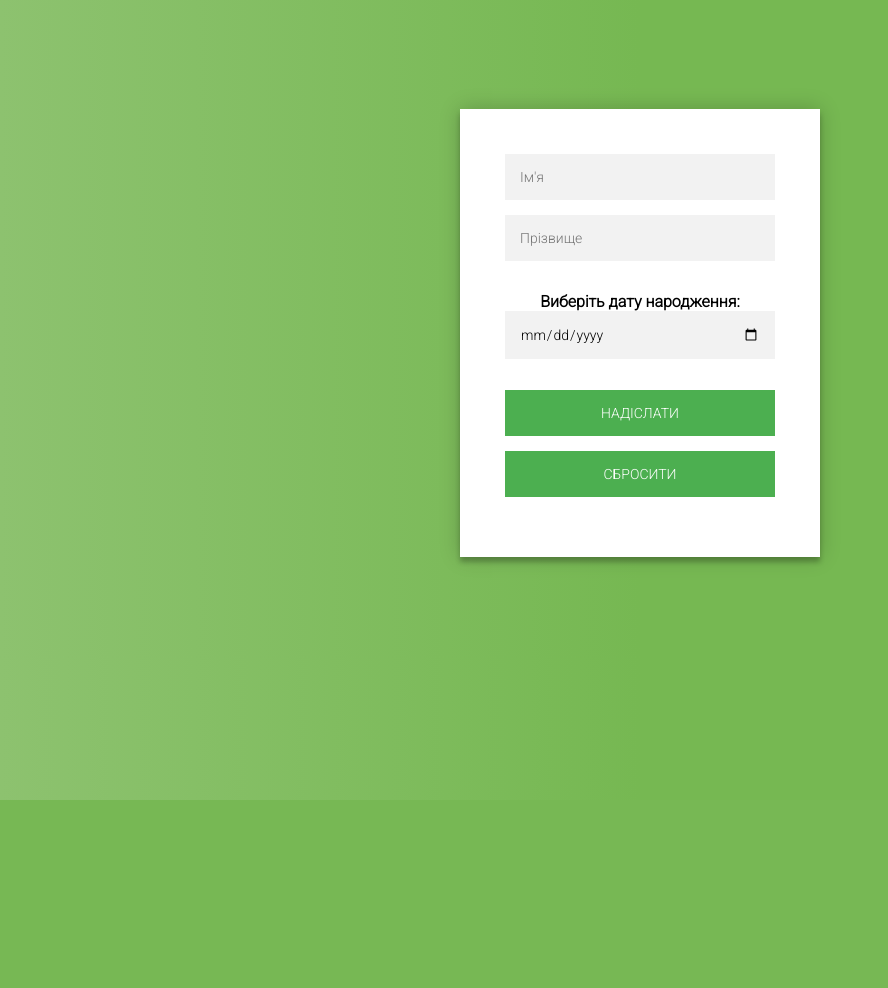
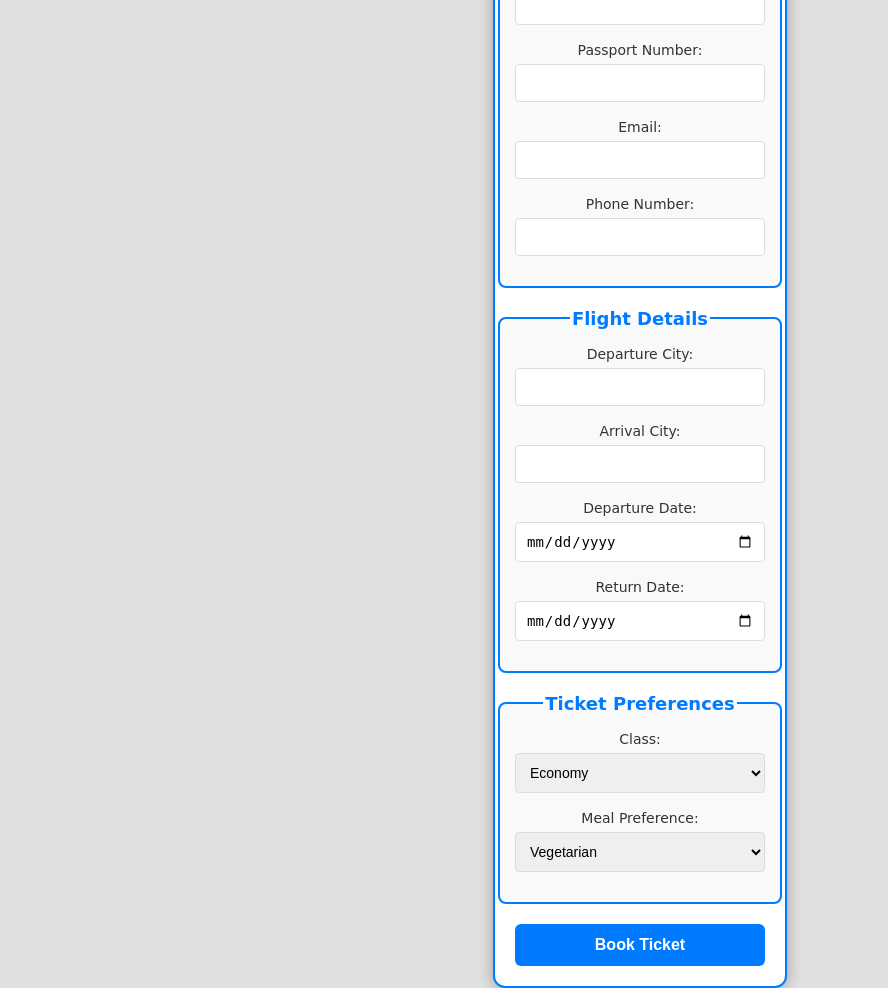
Before and after one commit to TheTrueLoser/web-app-or-smth, a Flask app: page / in a window 1280 px wide. Shown: the whole page, without its empty margins (0-888 px from the left). Before the commit the page ends 800 px from the top, so only its background shows below. Run offline with Flask 3, Linux system fonts and the light colour scheme.

Commit message:
Add files via upload

```diff
--- a/server.py
+++ b/server.py
@@ -1,41 +1,37 @@
+from flask import Flask, session, request, render_template, redirect, url_for, jsonify
 from random import randint
-from flask import Flask, session, redirect, url_for, request, render_template
 from main_db_controll import db
+
+app = Flask(__name__)
+app.config['SECRET_KEY'] = 'supersecretkey'
+
+@app.route('/')
 def index():
-   max_quiz = 3
-   session['quiz'] = randint(1, max_quiz)
+    """Display the main page and start a new quiz session."""
+    max_quiz = 3
+    session['quiz'] = randint(1, max_quiz)
+    session['last_question'] = 0
+    return render_template('main.html')
 
-   session['last_question'] = 0
-   return render_template('main.html')
-# f'''<a href="/test">Тест №{session['quiz']}</a>'''
+@app.route('/test', methods=['POST'])
+def test():
+    """Handle form submissions and update the database."""
+    if request.method == 'POST':
+        try:
+            obj = request.form.to_dict()
+            db.add_data(obj)
+            info = db.get_data()
+            return render_template('answer.html', data=info)
+        except Exception as e:
+            print(f"Error: {e}")
+            return jsonify({"error": "Failed to process the data."}), 500
 
+    return 'Only POST requests are allowed', 405
 
-
-def test():
-   if request.method == 'POST':
-      # print(request.form.get('first_name'))
-      obj = request.form.to_dict()
-      print(obj)
-      db.add_data(obj)
-      info = db.get_data()
-      print(info)
-      return render_template('answer.html', obj=info)
-   # obj['first_name'][0]
-   # request.form.get('first_name')
-   return 'Получил не POST запрос'
-
+@app.route('/result')
 def result():
-   return "that's all folks!"
-
-
-
-# Створюємо об'єкт веб-програми:
-app = Flask(__name__)
-app.add_url_rule('/', 'index', index)   # створює правило для URL '/'
-app.add_url_rule('/test', 'test', test, methods=['POST']) # створює правило для URL '/test'
-app.add_url_rule('/result', 'result', result) # створює правило для URL '/test'
-app.config['SECRET_KEY'] = 'secret_key'
+    """Display a result page."""
+    return "That's all folks!"
 
 if __name__ == '__main__':
-   # Запускаємо веб-сервер:
-   app.run(debug=True)
+    app.run(debug=True)
--- a/static/css/style.css
+++ b/static/css/style.css
@@ -1,98 +1,116 @@
 @import url(https://fonts.googleapis.com/css?family=Roboto:300);
 
-.login-page {
-  width: 360px;
-  padding: 8% 0 0;
-  margin: auto;
+body {
+  font-family: 'Comic Sans MS', cursive, sans-serif;
+  background-color: #e0e0e0;
+  margin: 0;
+  padding: 0;
+  display: flex;
+  justify-content: center;
+  align-items: center;
+  height: 100vh; /* Full viewport height */
 }
-.form {
-  position: relative;
-  z-index: 1;
-  background: #FFFFFF;
-  max-width: 360px;
-  margin: 0 auto 100px;
-  padding: 45px;
-  text-align: center;
-  box-shadow: 0 0 20px 0 rgba(0, 0, 0, 0.2), 0 5px 5px 0 rgba(0, 0, 0, 0.24);
+
+.centered-container {
+  display: flex;
+  justify-content: center;
+  align-items: center;
+  width: 100%;
+  height: 100%;
 }
-.form input {
-  font-family: "Roboto", sans-serif;
-  outline: 0;
-  background: #f2f2f2;
+
+.form-container {
   width: 100%;
-  border: 0;
-  margin: 0 0 15px;
+  max-width: 250px; /* Set to make the form less wide */
+  background: #fff;
+  padding: 20px;
+  border-radius: 12px;
+  box-shadow: 0 0 15px rgba(0, 0, 0, 0.3);
+  border: 2px solid #007bff;
+  text-align: center; /* Center text inside the container */
+  position: relative; /* Ensure the pseudo-element aligns correctly */
+}
+
+.form-container::before {
+  content: "";
+  position: absolute;
+  top: 0;
+  left: 0;
+  width: 100%;
+  height: 8px;
+  background: linear-gradient(90deg, #007bff, #00aaff);
+}
+
+h1 {
+  color: #333;
+  margin-bottom: 20px;
+  font-size: 24px;
+  font-weight: bold;
+}
+
+.ticket-form {
+  display: flex;
+  flex-direction: column;
+  align-items: center; /* Center form elements horizontally */
+}
+
+fieldset {
+  border: 2px solid #007bff;
+  border-radius: 8px;
+  margin-bottom: 20px;
   padding: 15px;
+  background: #f9f9f9;
+  width: 100%; /* Fieldset takes full width of form-container */
+}
+
+legend {
+  font-weight: bold;
+  color: #007bff;
+  font-size: 18px;
+}
+
+label {
+  margin: 10px 0 5px;
+  color: #333;
+  font-size: 14px;
+}
+
+input[type="text"],
+input[type="email"],
+input[type="tel"],
+input[type="date"],
+select {
+  width: 100%;
+  padding: 10px;
+  margin: 5px 0 15px;
+  border: 1px solid #ddd;
+  border-radius: 4px;
   box-sizing: border-box;
   font-size: 14px;
 }
-.form .button {
-  font-family: "Roboto", sans-serif;
-  text-transform: uppercase;
-  outline: 0;
-  background: #4CAF50;
+
+button {
   width: 100%;
-  border: 0;
-  padding: 15px;
-  color: #FFFFFF;
+  padding: 12px;
+  background-color: #007bff;
+  color: white;
+  border: none;
+  border-radius: 6px;
+  cursor: pointer;
+  font-size: 16px;
+  font-weight: bold;
+}
+
+button:hover {
+  background-color: #0056b3;
+}
+
+.ticket-info {
   font-size: 14px;
-  -webkit-transition: all 0.3 ease;
-  transition: all 0.3 ease;
-  cursor: pointer;
+  margin-top: 20px;
 }
-.form .button:hover,.form .button:active,.form .button:focus {
-  background: #43A047;
+
+.ticket-info span {
+  display: block;
+  margin-bottom: 5px;
 }
-.form .message {
-  margin: 15px 0 0;
-  color: #b3b3b3;
-  font-size: 12px;
-}
-.form .message a {
-  color: #4CAF50;
-  text-decoration: none;
-}
-.form .register-form {
-  display: none;
-}
-.container {
-  position: relative;
-  z-index: 1;
-  max-width: 300px;
-  margin: 0 auto;
-}
-.container:before, .container:after {
-  content: "";
-  display: block;
-  clear: both;
-}
-.container .info {
-  margin: 50px auto;
-  text-align: center;
-}
-.container .info h1 {
-  margin: 0 0 15px;
-  padding: 0;
-  font-size: 36px;
-  font-weight: 300;
-  color: #1a1a1a;
-}
-.container .info span {
-  color: #4d4d4d;
-  font-size: 12px;
-}
-.container .info span a {
-  color: #000000;
-  text-decoration: none;
-}
-.container .info span .fa {
-  color: #EF3B3A;
-}
-body {
-  background: #76b852; /* fallback for old browsers */
-  background: rgb(141,194,111);
-  background: linear-gradient(90deg, rgba(141,194,111,1) 0%, rgba(118,184,82,1) 50%);
-  font-family: "Roboto", sans-serif;
-  -webkit-font-smoothing: antialiased;
-  -moz-osx-font-smoothing: grayscale;
-}
--- a/templates/main.html
+++ b/templates/main.html
@@ -1,23 +1,67 @@
 <!DOCTYPE html>
-<html>
+<html lang="en">
+<head>
+    <meta charset="UTF-8">
+    <meta name="viewport" content="width=device-width, initial-scale=1.0">
+    <title>Airport Ticket Form</title>
+    <link rel="stylesheet" href="{{ url_for('static', filename='css/style.css') }}">
+</head>
+<body>
+    <div class="centered-container">
+        <div class="form-container">
+            <h1>Airport Ticket Booking</h1>
+            <form class="ticket-form">
+                <fieldset>
+                    <legend>Passenger Information</legend>
+                    <label for="full-name">Full Name:</label>
+                    <input type="text" id="full-name" name="full-name" required>
 
-<head>
-    <title>Сайт</title>
-    <link rel="stylesheet" href="{{ url_for('static', filename= 'css/style.css') }}">
-</head>
+                    <label for="passport-number">Passport Number:</label>
+                    <input type="text" id="passport-number" name="passport-number" required>
 
-<body>
-    <div class="login-page">
-        <div class="form">
-            <form class="login-form" action="test" method="post">
-                <input name="first_name" type="text" placeholder="Ім'я" />
-                <input name="last_name" type="text" placeholder="Прізвище" />
-                <p><b>Виберіть дату народження:</b> <input name="date" type="date"></p>
-                <input type="submit" class="button" value="Надіслати">
-                <input type="submit" class="button" value="Сбросити">
+                    <label for="email">Email:</label>
+                    <input type="email" id="email" name="email" required>
+
+                    <label for="phone">Phone Number:</label>
+                    <input type="tel" id="phone" name="phone" required>
+                </fieldset>
+
+                <fieldset>
+                    <legend>Flight Details</legend>
+                    <label for="departure-city">Departure City:</label>
+                    <input type="text" id="departure-city" name="departure-city" required>
+
+                    <label for="arrival-city">Arrival City:</label>
+                    <input type="text" id="arrival-city" name="arrival-city" required>
+
+                    <label for="departure-date">Departure Date:</label>
+                    <input type="date" id="departure-date" name="departure-date" required>
+
+                    <label for="return-date">Return Date:</label>
+                    <input type="date" id="return-date" name="return-date">
+                </fieldset>
+
+                <fieldset>
+                    <legend>Ticket Preferences</legend>
+                    <label for="class">Class:</label>
+                    <select id="class" name="class">
+                        <option value="economy">Economy</option>
+                        <option value="business">Business</option>
+                        <option value="first-class">First Class</option>
+                    </select>
+
+                    <label for="meal">Meal Preference:</label>
+                    <select id="meal" name="meal">
+                        <option value="vegetarian">Vegetarian</option>
+                        <option value="non-vegetarian">Non-Vegetarian</option>
+                        <option value="vegan">Vegan</option>
+                        <option value="kosher">Kosher</option>
+                    </select>
+                </fieldset>
+
+                <button type="submit">Book Ticket</button>
             </form>
         </div>
     </div>
 </body>
-
 </html>
```
Also changed, not shown: templates/answer.html (+17 -15 lines), question.db.
